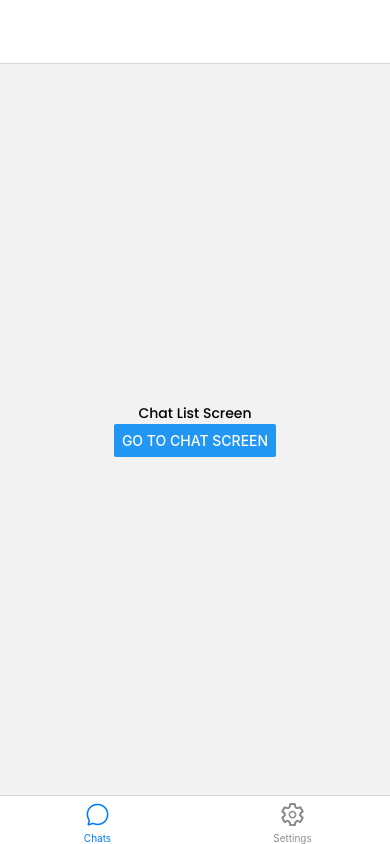
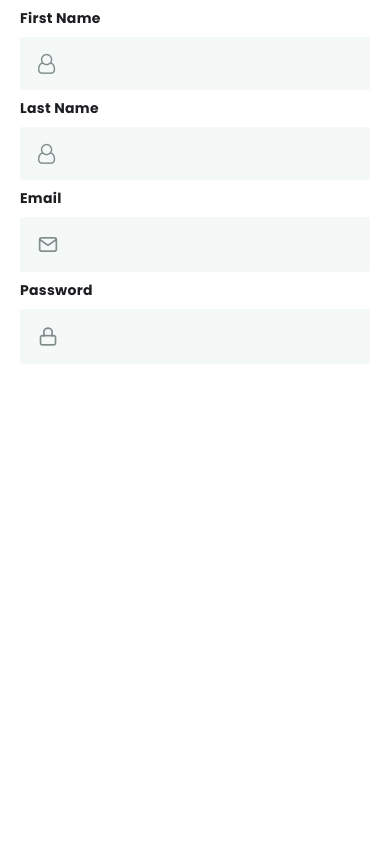
Before and after one commit to Judis07/react-native-practice, a React Native app: screen / in a window 390 px wide. Built offline with nearby package versions, Linux system fonts and the light colour scheme.

Commit message:
custom input component

```diff
--- /dev/null
+++ b/components/Input.js
@@ -0,0 +1,63 @@
+import { View, StyleSheet, Text, TextInput } from "react-native";
+import colors from "../contants/colors";
+
+const Input = ({ label, iconPack: IconPack, icon, iconSize, errorText }) => {
+  return (
+    <View style={styles.container}>
+      <Text style={styles.label}>{label}</Text>
+      <View style={styles.inputContainer}>
+        {icon && (
+          <IconPack name={icon} size={iconSize || 20} style={styles.icon} />
+        )}
+
+        <TextInput style={styles.input} />
+      </View>
+
+      {errorText && (
+        <View style={styles.errorConatiner}>
+          <Text style={styles.errorText}>{errorText}</Text>
+        </View>
+      )}
+    </View>
+  );
+};
+
+const styles = StyleSheet.create({
+  container: {
+    width: "100%",
+  },
+  label: {
+    marginVertical: 8,
+    fontFamily: "bold",
+    letterSpacing: 0.3,
+    color: colors.textColor,
+  },
+  inputContainer: {
+    borderRadius: 2,
+    backgroundColor: colors.nearlyWhite,
+    paddingHorizontal: 18,
+    paddingVertical: 16,
+    flexDirection: "row",
+    alignItems: "center",
+  },
+  icon: {
+    marginRight: 12,
+    color: colors.grey,
+  },
+  input: {
+    flex: 1,
+    fontFamily: "regular",
+    letterSpacing: 0.3,
+    paddingTop: 0,
+  },
+  errorConatiner: {
+    marginVertical: 5,
+  },
+  errorText: {
+    color: "red",
+    fontSize: 13,
+    fontFamily: "regular",
+  },
+});
+
+export default Input;
--- /dev/null
+++ b/components/PageContainer.js
@@ -0,0 +1,15 @@
+import { StyleSheet, View } from "react-native";
+
+const PageContainer = ({ children }) => {
+  return <View style={styles.container}>{children}</View>;
+};
+
+const styles = StyleSheet.create({
+  container: {
+    paddingHorizontal: 20,
+    flex: 1,
+    // justifyContent: "center",
+  },
+});
+
+export default PageContainer;
--- a/contants/colors.js
+++ b/contants/colors.js
@@ -1,4 +1,7 @@
 export default {
   blue: "#3498db",
   lightGrey: "#bdc3c7",
+  nearlyWhite: "#f4f8f7",
+  grey: "#7f8c8d",
+  textColor: "#1c1e21",
 };
--- a/navigation/AppNavigator.js
+++ b/navigation/AppNavigator.js
@@ -1,11 +1,13 @@
 import { NavigationContainer } from "@react-navigation/native";
 
 import MainNavigator from "./MainNavigator";
+import AuthScreen from "../screens/AuthScreen";
 
 const AppNavigator = () => {
+  const isAuth = false;
   return (
     <NavigationContainer>
-      <MainNavigator />
+      {isAuth ? <MainNavigator /> : <AuthScreen />}
     </NavigationContainer>
   );
 };
--- /dev/null
+++ b/screens/AuthScreen.js
@@ -0,0 +1,54 @@
+import { Text, StyleSheet } from "react-native";
+import { SafeAreaView } from "react-native-safe-area-context";
+import { FontAwesome, Feather } from "@expo/vector-icons";
+
+import PageContainer from "../components/PageContainer";
+import Input from "../components/Input";
+
+const AuthScreen = () => {
+  return (
+    <SafeAreaView style={styles.container}>
+      <PageContainer>
+        <Input
+          label="First Name"
+          iconPack={FontAwesome}
+          icon="user-o"
+          iconSize={20}
+          errorText={""}
+        />
+
+        <Input
+          label="Last Name"
+          iconPack={FontAwesome}
+          icon="user-o"
+          iconSize={20}
+          errorText={""}
+        />
+
+        <Input
+          label="Email"
+          iconPack={Feather}
+          icon="mail"
+          iconSize={20}
+          errorText={""}
+        />
+
+        <Input
+          label="Password"
+          iconPack={Feather}
+          icon="lock"
+          iconSize={20}
+          errorText={""}
+        />
+      </PageContainer>
+    </SafeAreaView>
+  );
+};
+
+const styles = StyleSheet.create({
+  container: {
+    flex: 1,
+  },
+});
+
+export default AuthScreen;
```
